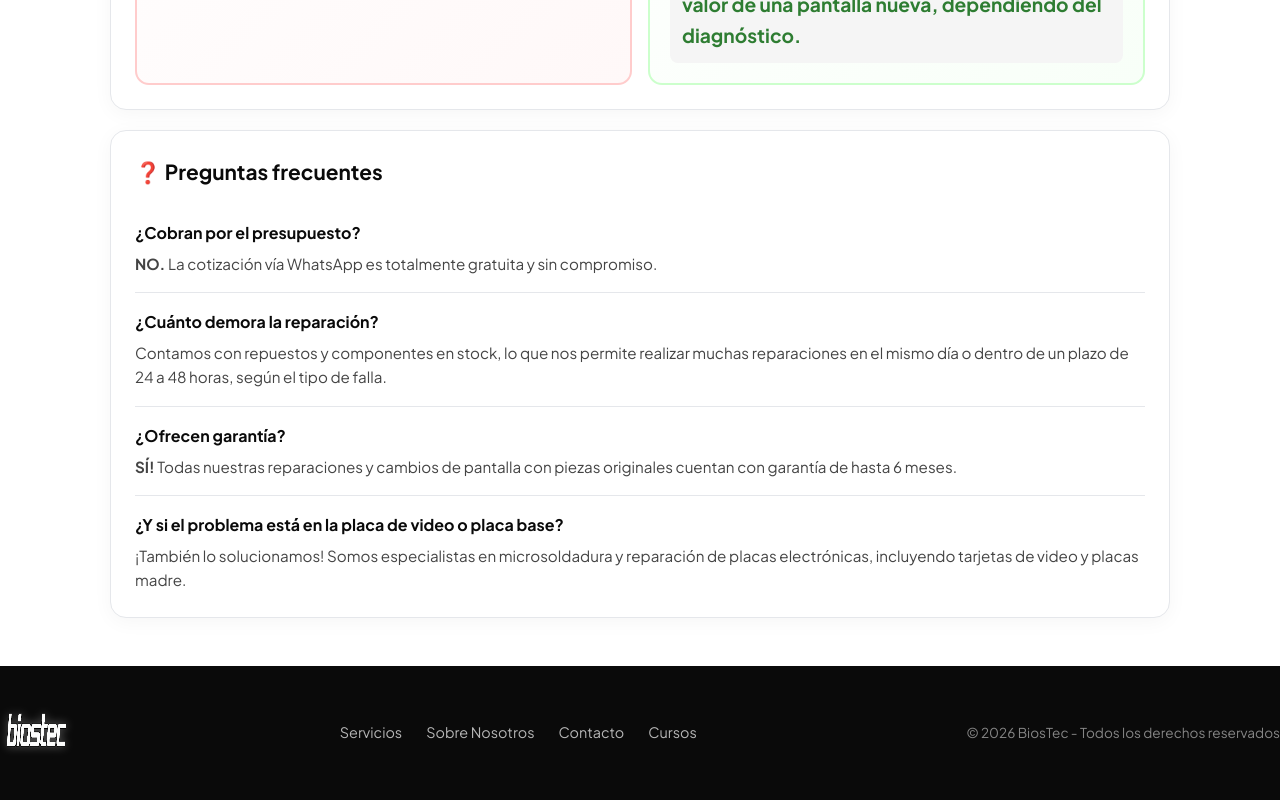
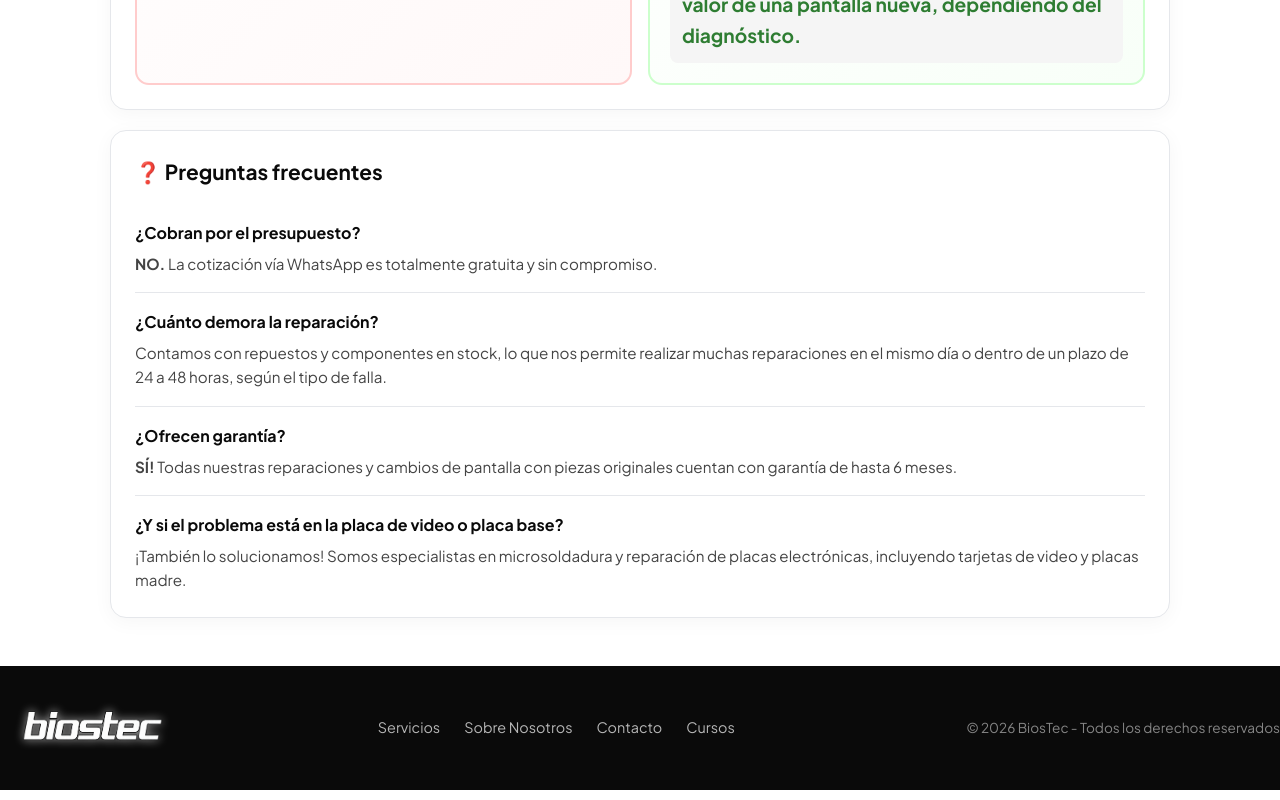
Before and after one commit to FrancoMED/BIOSTEC, a React (Vite) app in the folder client/: page /screen in a window 1280 px wide. Shown: the part 1215-2015 px from the top of the page. Built offline with nearby package versions, Linux system fonts and the light colour scheme.

Commit message:
feat: center texts Footer

```diff
--- a/client/src/components/Footer/Footer.module.css
+++ b/client/src/components/Footer/Footer.module.css
@@ -13,9 +13,10 @@ footer {
 }
 
 .footer_logo {
-	width: 70px;
-	height: 70px;
-	filter: drop-shadow(0 0 5px rgba(255, 255, 255, 0.3));
+	padding-left: 0.5rem;
+	width: 170px;
+	height: 60px;
+	filter: drop-shadow(0 0 5px rgba(255, 255, 255, 0.554));
 }
 
 .footer_links {
@@ -36,11 +37,13 @@ footer {
 .footer_copy {
 	color: rgba(255, 255, 255, 0.5);
 	font-size: 0.85rem;
+	padding-left: 1.5rem;
 }
 
 @media (max-width: 768px) {
 	.footer_content {
 		flex-direction: column;
 		text-align: center;
+		/* padding-left: 1rem; */
 	}
 }
```
